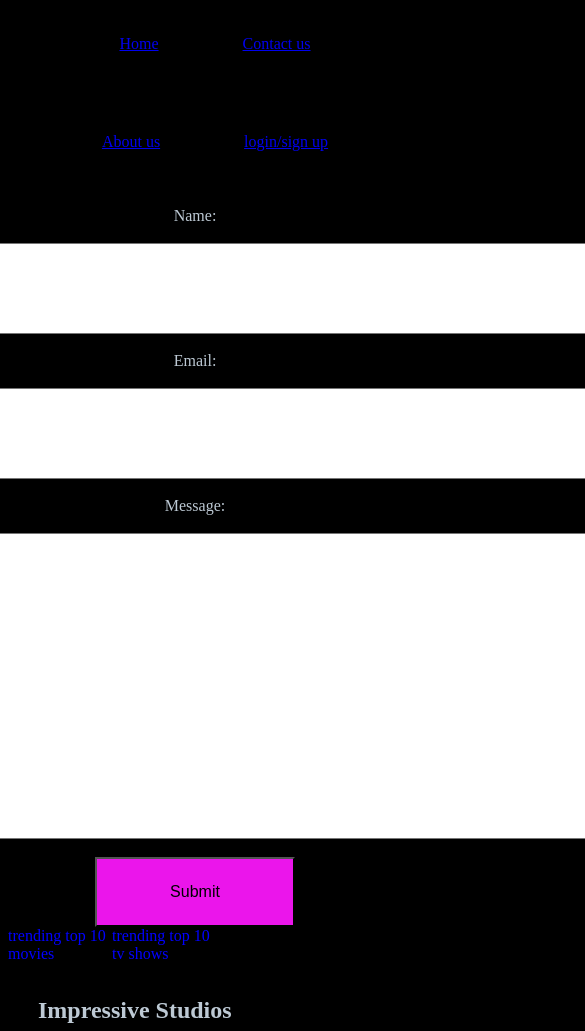
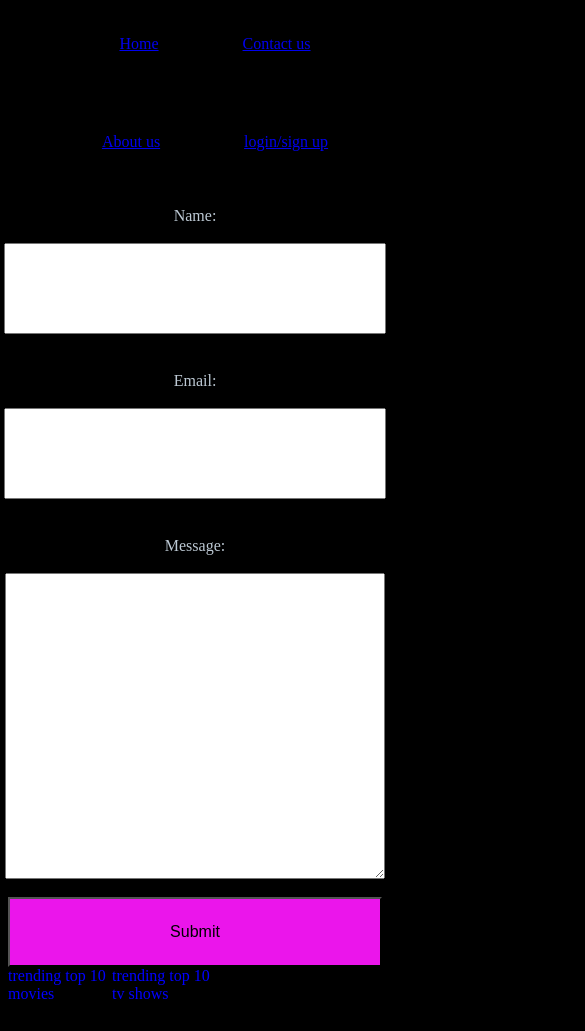
Before and after one commit to nancyaranda103/startton-, a plain HTML site: page contact us.html in a window 390 px wide. Shown: the part 66-1097 px from the top of the page, 585 px wide, since content can reach past the window. Drawn offline with Linux system fonts and the light colour scheme.

Commit message:
Add files via upload

```diff
--- a/contact us.html
+++ b/contact us.html
@@ -66,12 +66,15 @@ li:hover{ background-color: aqua;    }
       text-align: center;
       font-size: 40px;
       font-style: oblique;
+      margin-bottom:20px;
+      max-width:none ;
     }
     textarea {
       width: 970px;
       height: 300px;
       font-size: 40px;
       font-style: oblique;
+      resize: vertical;
     }
     input[type="submit"] {
       width: 200px;
@@ -79,7 +82,17 @@ li:hover{ background-color: aqua;    }
       font-size: 16px;
       color:black;
       background-color:rgb(235, 21, 235);
+      max-width:none ;
+
     }
+    @media (max-width: 600px) {
+      input[type="text"], input[type="email"], textarea, input[type="submit"] {
+        width: 100%;
+        max-width: none;
+      }
+    }
+
+
   </style>
 </head>
 <body>
```
Also changed, not shown: about us.html (+1 -1 lines), index.html (+1 -1 lines).
